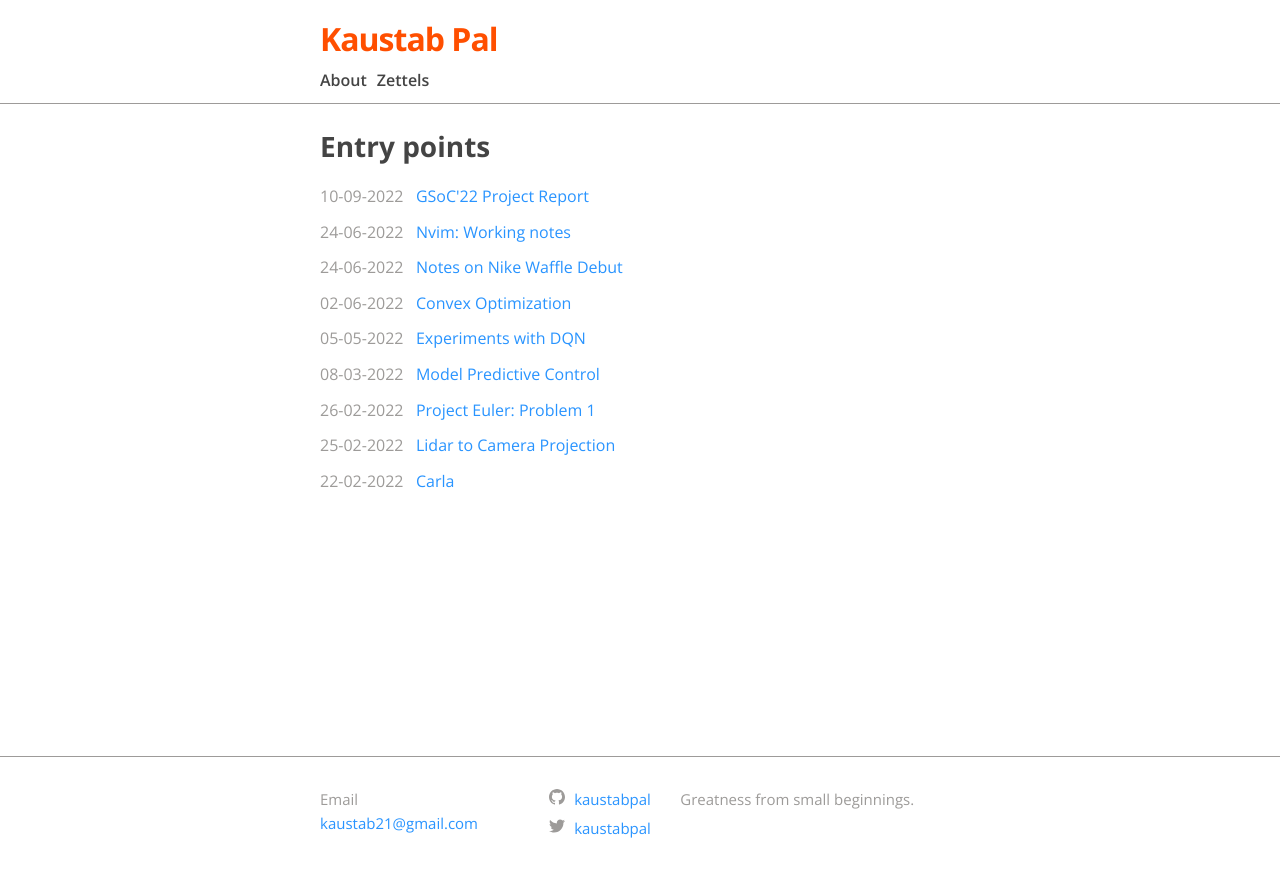
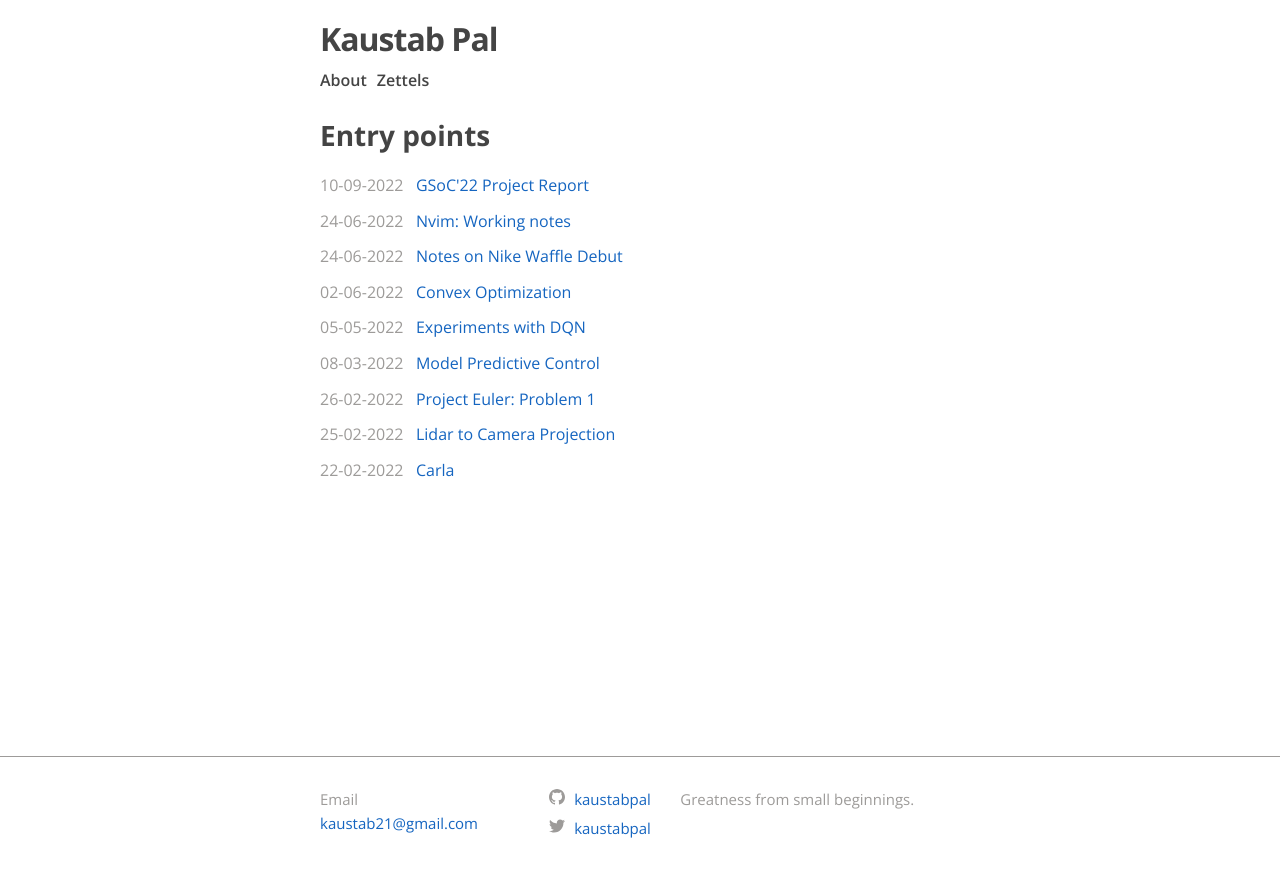
Before and after one commit to kaustabpal/kaustabpal.github.io, a Jekyll site: the page built from index.md, in a window 1280 px wide. Shown: the top 877 px of the page. Built offline with Jekyll 4.4.1, drawn with Linux system fonts in a browser that asks for light colours; some web fonts are replaced.

Commit message:
minor changes

```diff
--- a/_sass/minima.scss
+++ b/_sass/minima.scss
@@ -12,7 +12,7 @@ $spacing-unit:     30px !default;
 
 $text-color:       #444 !default;
 $background-color: #ffffff !default;
-$brand-color:      #2994ff !default;
+$brand-color:      #1565c0 !default;
 
 $grey-color:       #9d9b99 !default;
 $grey-color-light: lighten($grey-color, 40%) !default;
--- a/_sass/minima/_layout.scss
+++ b/_sass/minima/_layout.scss
@@ -3,9 +3,9 @@
  */
 .site-header {
   min-height: $spacing-unit * 1.865;
-  border-bottom: 1px solid $grey-color;
+  //border-bottom: 1px solid $grey-color;
   padding-top: 10px;
-  padding-bottom: 10px;
+  //padding-bottom: 10px;
   // Positioning context for the mobile navigation icon
   position: relative;
 }
@@ -14,7 +14,7 @@
   @include relative-font-size(2);
 //  font-family: 'Spectral', serif;
 //  font-style: italic;
-  color: #FF4F00;
+  color: #444;
   font-weight: 700;
   line-height: $base-line-height * $base-font-size * 2.25;
   letter-spacing: -1px;
@@ -23,11 +23,11 @@
 
   &,
   &:hover {
-	  color: #FF4F00;
+	  color: #444;
 	  text-decoration: none;
   }
   &:visited {
-    color: #FF4F00;
+    color: #444;
 	text-decoration: none;
   }
 }
```
Also changed, not shown: _posts/2022-09-08-gsoc_22_report.md (+3 -3 lines), assets/img/gsoc/run_beta_infirmary_with_bill.png.
